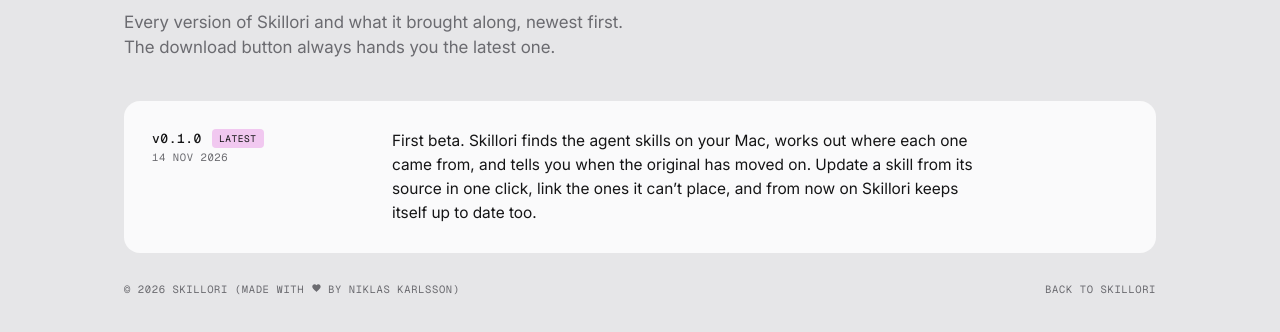
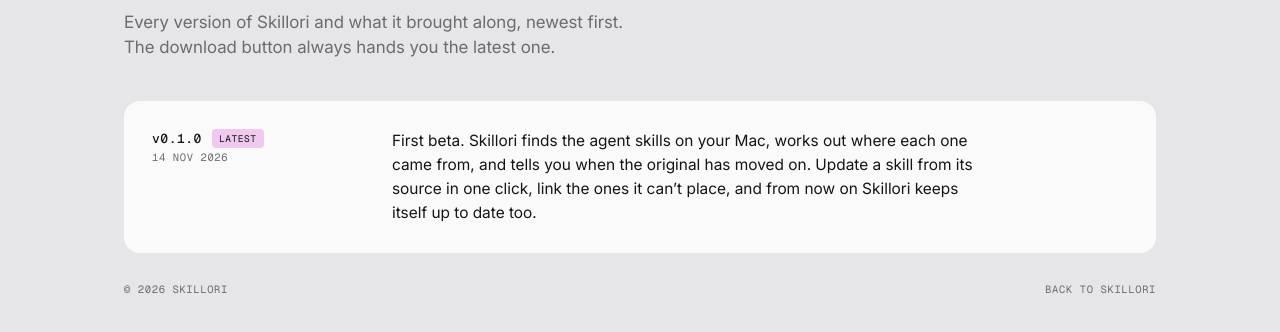
Before and after one commit to alsternikko/skillori, a plain HTML site: page site/changelog/index.html in a window 1280 px wide. Shown: the part 214-546 px from the top of the page. Drawn offline with Linux system fonts and the light colour scheme.

Commit message:
Ingen hjärtrad i changelogens footer
Co-Authored-By: Claude Opus 5.5 <noreply@anthropic.com>

```diff
--- a/site/changelog/index.html
+++ b/site/changelog/index.html
@@ -71,8 +71,6 @@ h1{margin:16px 0 0;font:400 clamp(40px,6.3vw,70px)/1.01 var(--sans);letter-spaci
 
 .foot{display:flex;flex-wrap:wrap;justify-content:space-between;gap:10px 18px;padding:30px 0 60px;color:var(--ink2)}
 .foot a:hover{color:var(--ink)}
-.foot .made{white-space:nowrap}
-.foot .heart{display:inline-block;width:.85em;height:.85em;vertical-align:-.05em;margin:0 .05em}
 
 @media (max-width:640px){
   .list{padding:4px 18px}
@@ -122,7 +120,7 @@ h1{margin:16px 0 0;font:400 clamp(40px,6.3vw,70px)/1.01 var(--sans);letter-spaci
   </main>
 
   <footer class="foot mono">
-    <span>© 2026 Skillori <span class="made">(made with <svg class="heart" viewBox="0 0 16 16" role="img" aria-label="love"><path fill="currentColor" d="M8 14.2 6.9 13.2C3 9.7.5 7.4.5 4.6.5 2.3 2.3.5 4.6.5c1.3 0 2.5.6 3.4 1.6C8.9 1.1 10.1.5 11.4.5c2.3 0 4.1 1.8 4.1 4.1 0 2.8-2.5 5.1-6.4 8.6L8 14.2Z"/></svg> by Niklas Karlsson)</span></span>
+    <span>© 2026 Skillori</span>
     <a href="/">Back to Skillori</a>
   </footer>
 </div>
```
